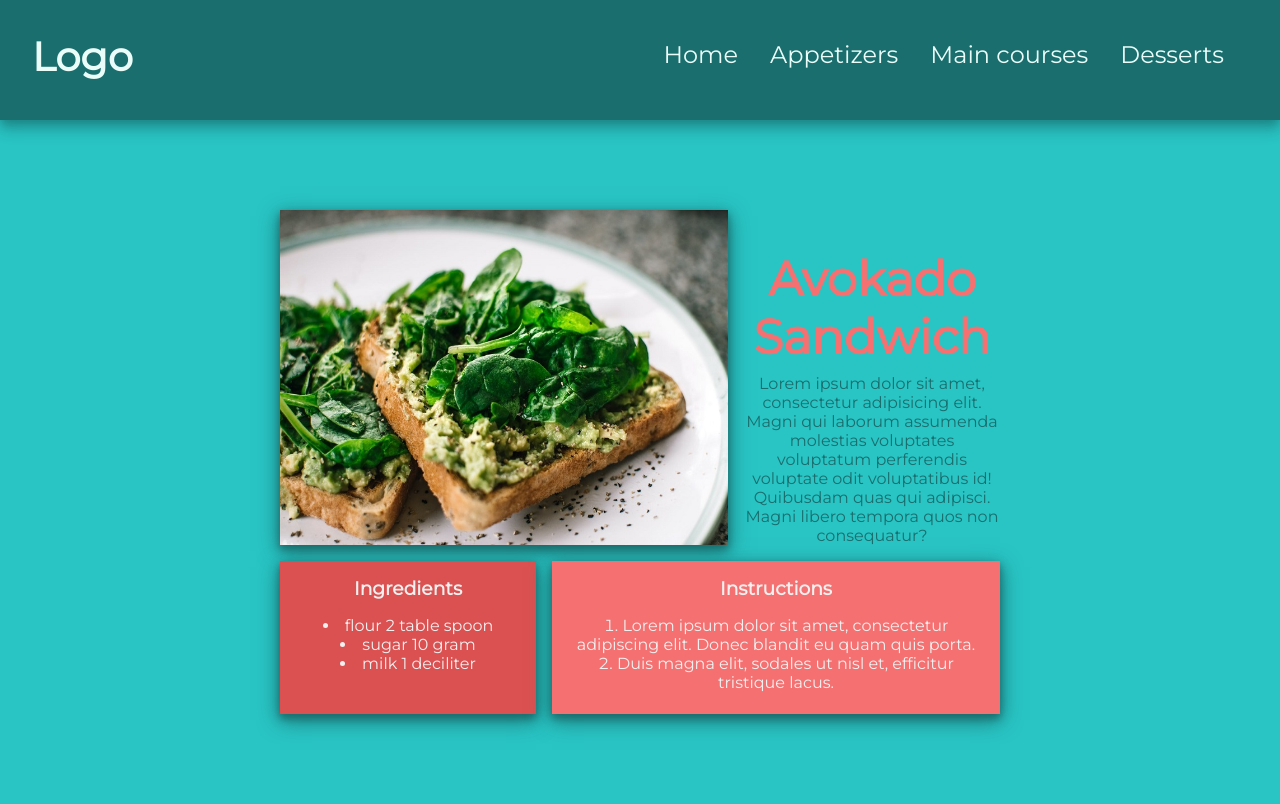
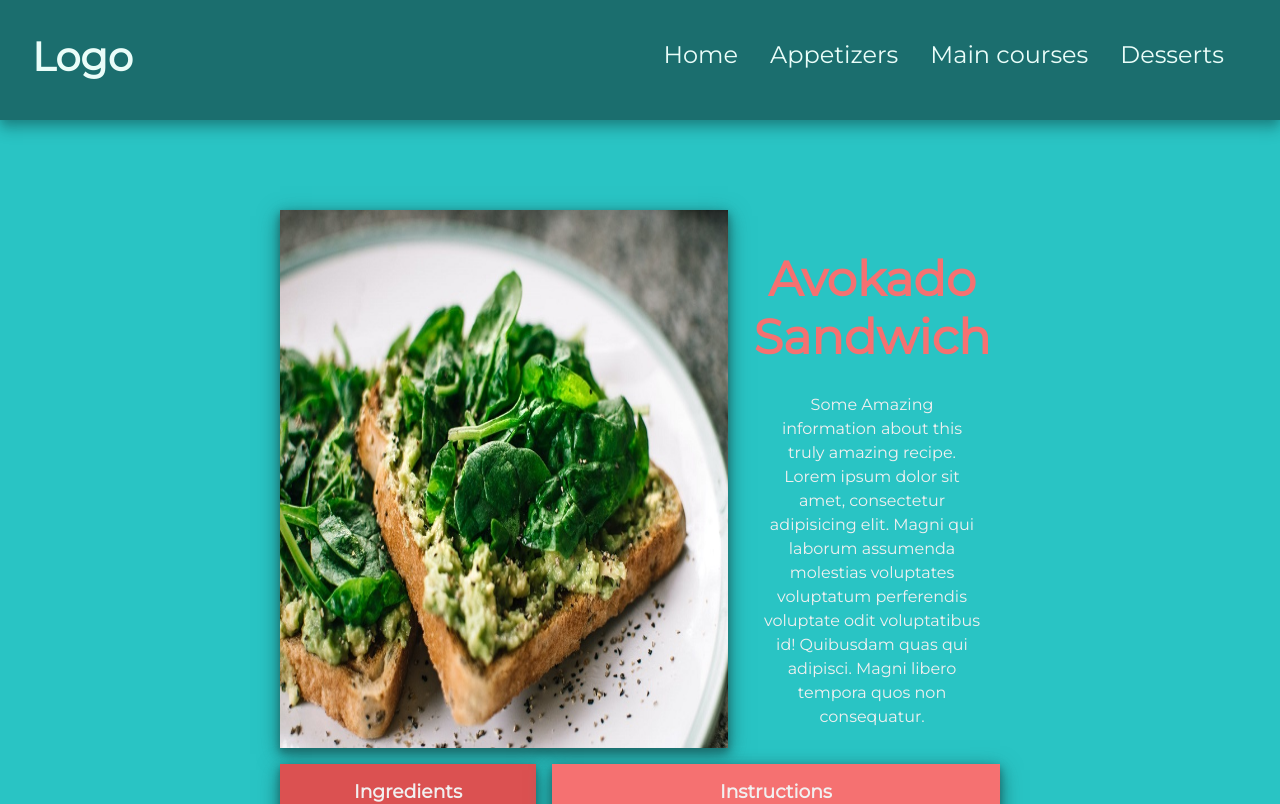
Before and after one commit to DoNotWorr/project-recipe, a React (Create React App) app: page /recipe/1 in a window 1280 px wide. Shown: the top 804 px of the page. Built offline with nearby package versions, Linux system fonts and the light colour scheme.

Commit message:
changed padding and color of recipe-text and changed colors to color-variables where needed in components

```diff
--- a/src/App.css
+++ b/src/App.css
@@ -24,4 +24,5 @@
   --titles: rgba(245, 113, 113);
   --ingtitles: rgb(241, 240, 240); /*instructions and ingredients*/
   --white: rgb(234, 253, 249); /*slider arrow+ button & header*/
+  --button: rgb(219, 81, 81); /*button in footer and ingredientscontainer*/
 }
--- a/src/components/Footer/Footer.module.css
+++ b/src/components/Footer/Footer.module.css
@@ -36,21 +36,21 @@
 
 /* Colors, Fonts */
 .links svg {
-  fill: #eafdf9;
+  fill: var(--white);
 }
 
 .text {
   font-weight: bold;
-  color: #eafdf9;
+  color: var(--white);
 }
 
 .button {
-  background-color: #db5151;
+  background-color: var(--button);
   font-size: unset;
 }
 
 .footer {
-  background-color: #1b6e6e;
+  background-color: var(--navbarcolor);
 }
 
 @media screen and (max-width: 300px) {
--- a/src/components/NavBar/NavBar.module.css
+++ b/src/components/NavBar/NavBar.module.css
@@ -1,10 +1,10 @@
 /*Main-div*/
 .navbar {
-  background-color: rgb(27, 110, 110);
+  background-color: var(--navbarcolor);
   width: 100%;
   height: 15vh;
   display: flex;
-  color: #eafdf9;
+  color: var(--white);
   justify-content: space-between;
   vertical-align: middle;
   margin: 0;
@@ -29,13 +29,13 @@
 .navbar .links a {
   text-decoration: none;
   list-style: none;
-  color: #eafdf9;
+  color: var(--white);
   font-size: 1.5rem;
   padding: 0 2vh 0.5vh 2vh;
 }
 
 .navbar .links a:hover {
-  color: rgb(245, 113, 113);
+  color: var(--titles);
 }
 /*Collapse-menu*/
 .navbar .hamburger {
@@ -70,9 +70,12 @@
 
     padding: 3vh;
   }
+  .navbar {
+    box-shadow: none;
+  }
 }
 
-@media only screen and (max-width: 521px) {
+@media only screen and (max-width: 600px) {
   .navbar .links:global(#hidden) {
     opacity: 1;
   }
--- a/src/components/Recipe/Recipe.jsx
+++ b/src/components/Recipe/Recipe.jsx
@@ -19,10 +19,11 @@ export default function Recipe(props) {
         <div className={styles.title}>
           <h2>{recipe.name}</h2>
           <p>
-            Lorem ipsum dolor sit amet, consectetur adipisicing elit. Magni qui
+            Some Amazing information about this truly amazing recipe. Lorem
+            ipsum dolor sit amet, consectetur adipisicing elit. Magni qui
             laborum assumenda molestias voluptates voluptatum perferendis
             voluptate odit voluptatibus id! Quibusdam quas qui adipisci. Magni
-            libero tempora quos non consequatur?
+            libero tempora quos non consequatur.
           </p>
         </div>
         <img
--- a/src/components/Recipe/Recipe.module.css
+++ b/src/components/Recipe/Recipe.module.css
@@ -28,6 +28,11 @@
   font-size: 3rem;
   padding: 5vh 0 1vh 0;
 }
+.title p {
+  padding: 1.5vw;
+  color: var(--ingtitles);
+  line-height: 1.5rem;
+}
 .image {
   display: flex;
   order: 2;
@@ -43,10 +48,11 @@
   gap: 1rem;
   width: 100%;
 }
+/*ingredients*/
 .ingredients {
   display: flex;
   flex-direction: column;
-  background-color: rgba(219, 81, 81);
+  background-color: var(--button);
   order: 3;
   width: 20vw;
 
@@ -60,6 +66,8 @@
 .ingredients ul li {
   text-align: center;
 }
+
+/*instructions*/
 .instructions {
   display: flex;
   flex-direction: column;
```
